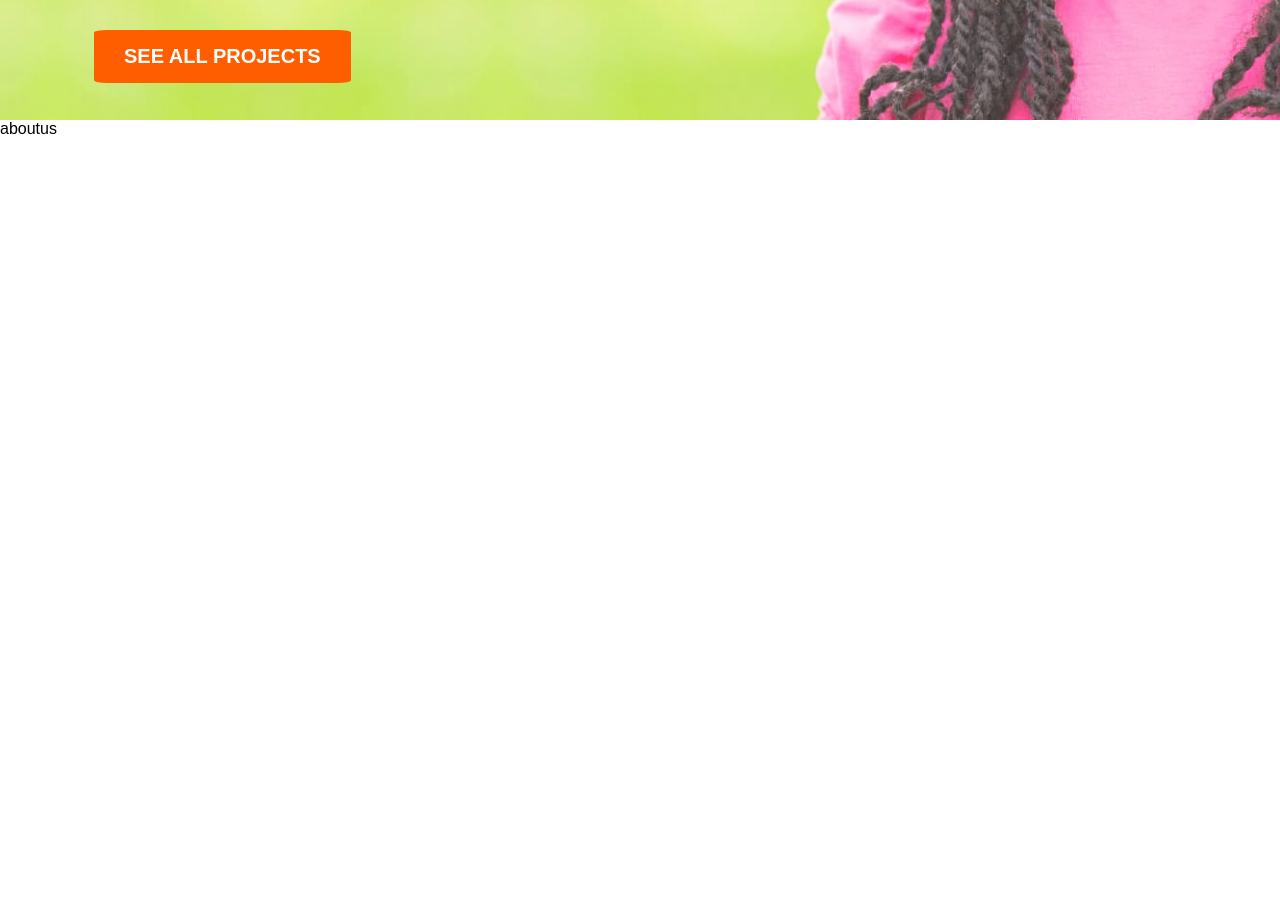
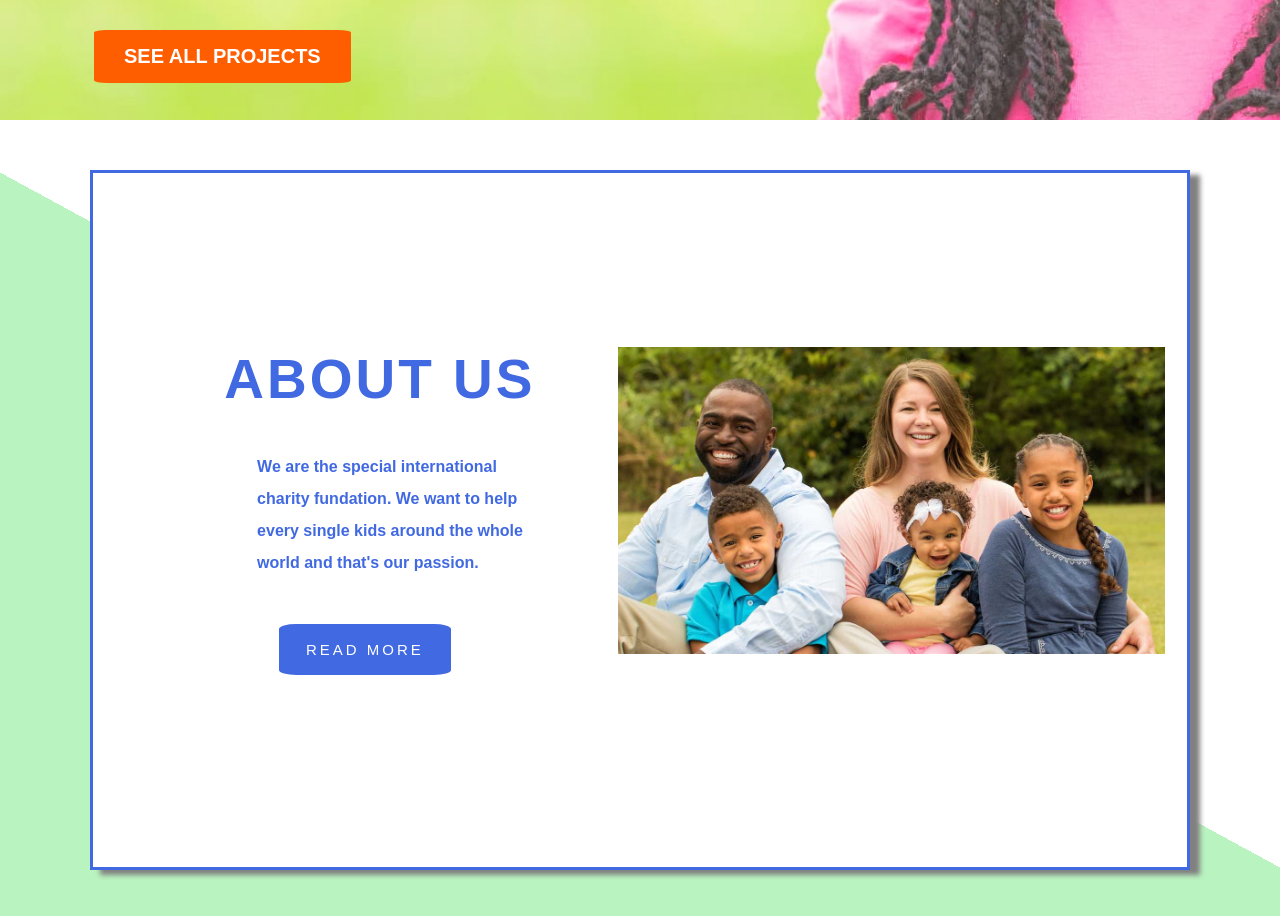
Before and after one commit to Oskiwariat/mini-project-react-page, a React (Create React App) app: page /aboutus in a window 1280 px wide. Shown: the part 680-1596 px from the top of the page. Before the commit the page ends 818 px from the top, so only its background shows below. Built offline with nearby package versions, Linux system fonts and the light colour scheme.

Commit message:
final commit add styles to about us page

```diff
--- a/src/pages/AboutUs.js
+++ b/src/pages/AboutUs.js
@@ -1,11 +1,23 @@
 import React from "react";
+
+import "../styles/AboutUs.css";
+
+import image from "../images/image6.jpg";
 
 const AboutUs = () => {
   return (
     <>
-      <div>
-        <p>aboutus</p>
-      </div>
+      <section className="aboutus">
+        <div className="info">
+          <h2>About Us</h2>
+          <p>
+            We are the special international charity fundation. We want to help
+            every single kids around the whole world and that's our passion.
+          </p>
+          <button>Read More</button>
+          <img src={image} alt="happy" />
+        </div>
+      </section>
     </>
   );
 };
--- /dev/null
+++ b/src/styles/AboutUs.css
@@ -0,0 +1,68 @@
+section.aboutus {
+  position: relative;
+  min-height: 100vh;
+  background: linear-gradient(28.5deg, #b9f3bf 50%, white 50%);
+}
+
+div.info {
+  position: absolute;
+  top: 50%;
+  left: 50%;
+  transform: translate(-50%, -50%);
+  width: 1100px;
+  height: 700px;
+  box-shadow: 10px 5px 5px gray;
+  background-color: white;
+  border: 3px solid royalblue;
+}
+
+div.info h2 {
+  position: absolute;
+  font-size: 55px;
+  text-transform: uppercase;
+  letter-spacing: 3px;
+  top: 25%;
+  left: 12%;
+  z-index: 1;
+  color: royalblue;
+}
+
+div.info p {
+  position: absolute;
+  z-index: 2;
+  top: 40%;
+  left: 15%;
+  width: 25%;
+  color: royalblue;
+  font-weight: bold;
+  line-height: 200%;
+}
+div.info button {
+  position: absolute;
+  z-index: 3;
+  top: 65%;
+  left: 17%;
+  border-radius: 10%;
+  padding: 15px 25px;
+  text-transform: uppercase;
+  letter-spacing: 3px;
+  background-color: royalblue;
+  color: white;
+  font-size: 15px;
+  border: 2px solid royalblue;
+  cursor: pointer;
+  transition: 0.3s;
+}
+
+div.info button:hover {
+  background-color: white;
+  color: royalblue;
+  letter-spacing: 6px;
+}
+
+div.info img {
+  position: absolute;
+  right: 2%;
+  top: 25%;
+  width: 50%;
+}
```
Also changed, not shown: src/images/image6.jpg (added).
